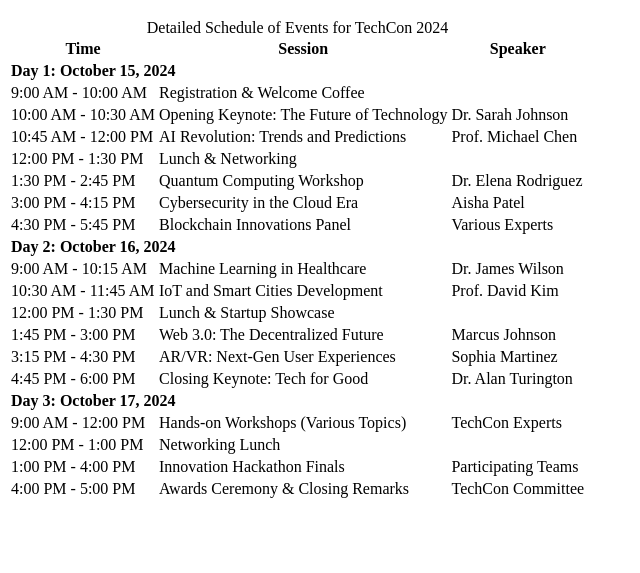
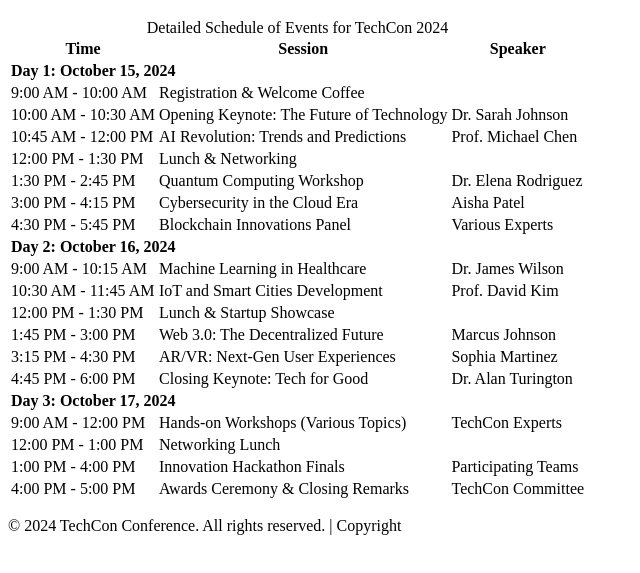
Before and after one commit to Kukozor/TechCon_HTML, a plain HTML site: page techcon_website/schedule.html in a window 1280 px wide. Shown: the part 193-766 px from the top of the page, without its empty margins (0-640 px from the left). Drawn offline with Linux system fonts and the light colour scheme.

Commit message:
Added updated schedule footer

```diff
--- a/techcon_website/schedule.html
+++ b/techcon_website/schedule.html
@@ -141,7 +141,9 @@
     </main>
 
     <!-- Footer Section -->
-
+    <footer>
+    <p>&copy; 2024 TechCon Conference. All rights reserved. | Copyright</p>
+  </footer>
 
 </body>
 </html>
```
